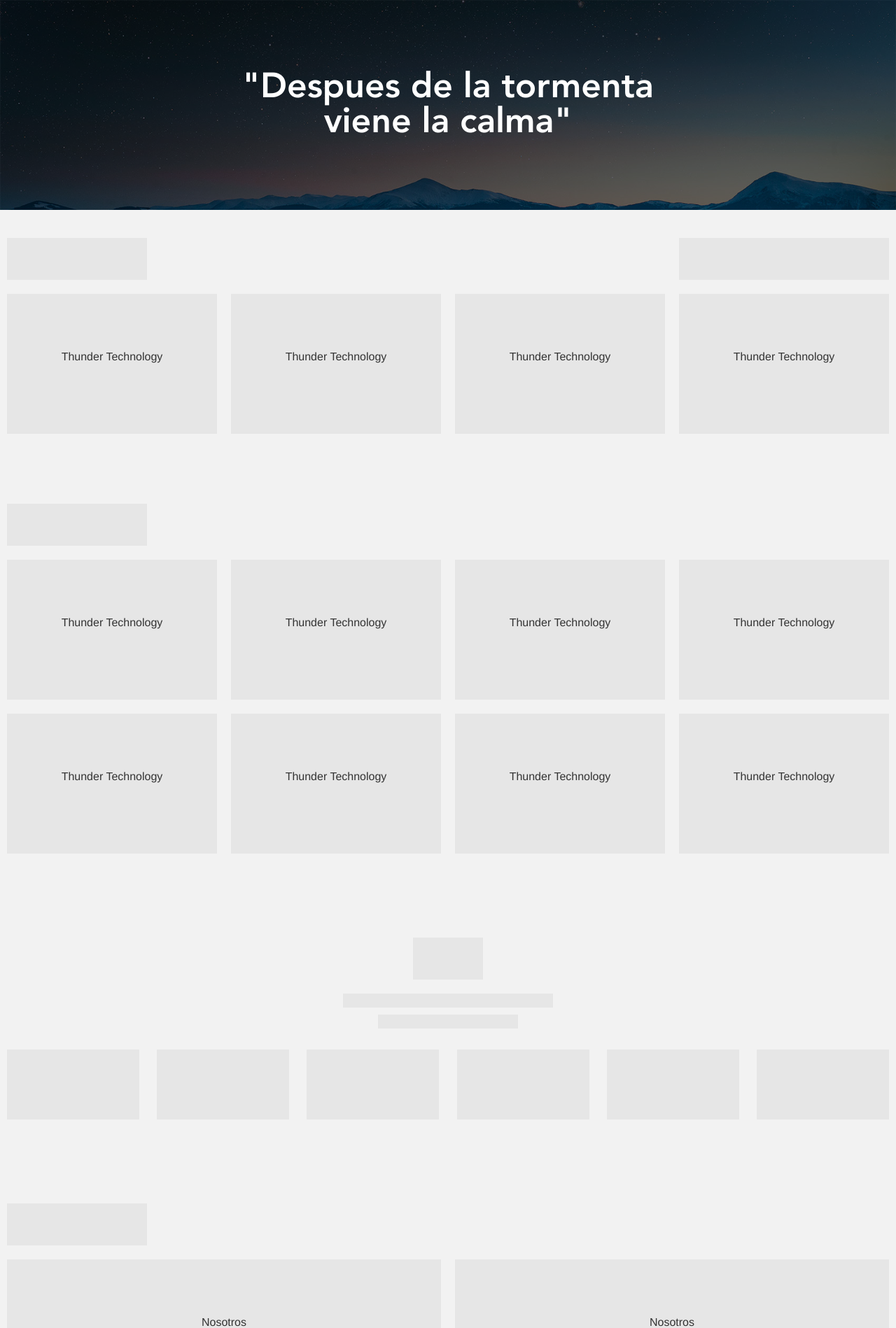
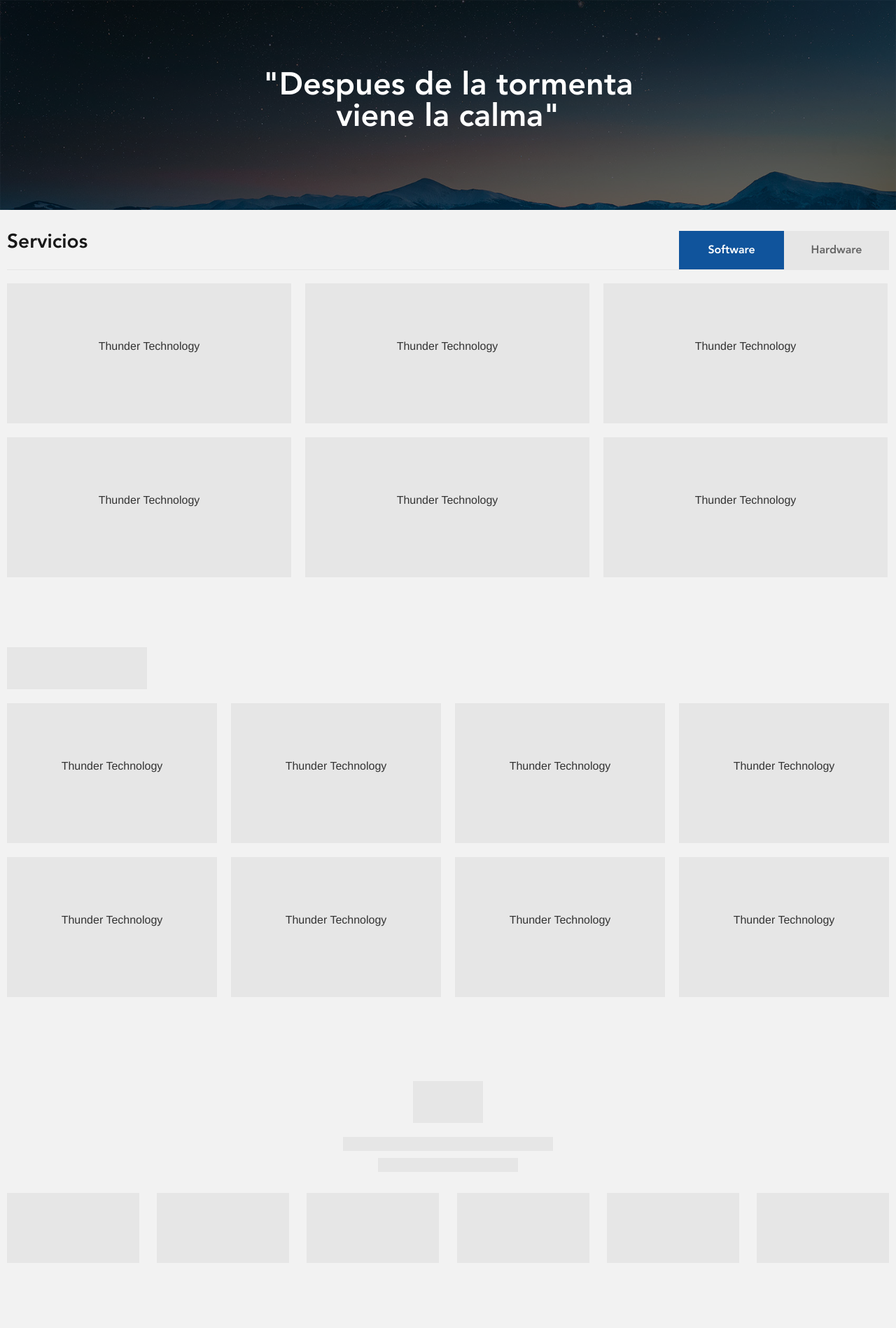
Before and after one commit to JosxLuis/thunder, a PHP site: page / in a window 1280 px wide. Shown: the part 80-1978 px from the top of the page at 70% size. Run offline with PHP 8.4, Linux system fonts and the light colour scheme.

Commit message:
trabjando con la seccion de servicios

```diff
--- a/css/layout.css
+++ b/css/layout.css
@@ -30,7 +30,7 @@
     .he100{height: 100px; line-height: 100px;}
     .he200{height: 200px;line-height: 200px;}
     .he300{height: 300px;line-height: 300px;}
-    .banner p{font-family: helvetica;color:#333; font-size: 1.6em; display: inline-block;vertical-align: middle;line-height: normal;}
+    .banner p{font-family: helvetica;color:#333; font-size: 1.6em; display: inline-block;vertical-align: middle;line-height: normal; text-align: center;}
     .titulo{height: 60px;background: #E6E6E6;}
     .w100{width: 100px;}
     .w200{width: 200px;}
@@ -43,6 +43,7 @@
     .he400{height: 400px;line-height: 400px;}
 
     body{background: #f2f2f2;}
+    h1,h2,h3,h4,h5,h6{font-family: 'avenirHeavy';}
     header{background: #fff; height: 80px; width: 100%;}
     header .logo{width: 200px; height: 56px; margin: 7px auto 0 auto; }
     header .logo a{ display: block; width: 100%; height: 100%;  background: url(../img/logo.svg); background-size: cover;}
@@ -51,33 +52,42 @@
     header .menu a{text-decoration: none;}
     header   i{font-size: 2.5em; }
 
+    /* PAGINA PRINCIPAL */
+
     .slider{width: 100%;min-height: 300px; line-height: 300px; background-color: #656a6e; text-align: center;background-image: url(../img/slider.jpg);background-size: cover;  background-blend-mode: multiply;}
-    .slider .descripcion h4{font-family: 'avenirHeavy';padding-top: 100px; line-height: 1em;font-size: 5em; color: #fff; text-align: center;}
+    .slider .descripcion h4{font-family: 'avenirHeavy';padding-top: 100px; line-height: 1em;font-size: 4.5em; color: #fff; text-align: center;}
 
+    .servicios{min-height: 200px; padding: 30px 0 40px 0;}
+    .servicios .opciones{width: 100%;  height: 55px; border-bottom: 1px solid #e6e6e6;}
+    .servicios .opciones h3{float: left; }
+    .servicios .opciones ul{width: 300px; height: 55px; float: right;}
+    .servicios .opciones ul li{width: 50%; float: left; height: 55px;}
+    .servicios .opciones ul li a{display: block; width: 100%; height: 100%; background: #e6e6e6; text-align: center; text-decoration: none; color: #666; font-family: 'avenirHeavy'; font-size: 1.6em; line-height: 3.5em;}
+    .servicios .opciones ul li.current a{background: #10549c; color: #fff;}
+    .servicios .opciones ul li a:hover{background: #10549c; color: #fff;}
 
 
 
 
     /* Style */
 
-    .servicios{min-height: 200px;padding: 40px 0;text-align: center;}
-    .portafolio{min-height: 200px;padding: 60px 0;text-align: center;}
-    .clientes{min-height: 200px;padding: 60px 0;text-align: center;}
+    .portafolio{min-height: 200px;padding: 60px 0;}
+    .clientes{min-height: 200px;padding: 60px 0;}
     .clientes ul{margin: 0;padding: 0;}
     .clientes ul li{margin: 20px 1%; width: 15%;float: left;}
     .clientes ul li:first-child{margin-left:0;}
     .clientes ul li:last-child{margin-right: 0;}
-    .equipo{min-height: 200px;padding: 40px 0;text-align: center;}
-    .piepag{min-height: 200px;padding: 30px 0;text-align: center;}
-    .derechos{min-height: 50px;padding: 60px 0;text-align: center;}
-    .serv{min-height: 200px;padding: 40px 0;text-align: center;}
-    .paquetes{min-height: 200px;padding: 40px 0;text-align: center;}
-    .comienza{min-height: 50px;padding: 60px 0;text-align: center;}
-    .equipo{min-height: 200px;padding: 40px 0;text-align: center;}
-    .mv{min-height: 200px;padding: 40px 0;text-align: center;}
-    .acerca{min-height: 200px;padding: 40px 0;text-align: center;}
-    .acerca-equipo{min-height: 200px;padding: 40px 0;text-align: center;}
-    .portafolios{min-height: 200px;padding: 40px 0;text-align: center;}
+    .equipo{min-height: 200px;padding: 40px 0;}
+    .piepag{min-height: 200px;padding: 30px 0;}
+    .derechos{min-height: 50px;padding: 60px 0;}
+    .serv{min-height: 200px;padding: 40px 0;}
+    .paquetes{min-height: 200px;padding: 40px 0;}
+    .comienza{min-height: 50px;padding: 60px 0;}
+    .equipo{min-height: 200px;padding: 40px 0;}
+    .mv{min-height: 200px;padding: 40px 0;}
+    .acerca{min-height: 200px;padding: 40px 0;}
+    .acerca-equipo{min-height: 200px;padding: 40px 0;}
+    .portafolios{min-height: 200px;padding: 40px 0;}
     .frase{background: #f2f2f2;}
     .frase .frase{text-align: center; font-size: 1.5em}
 
@@ -145,6 +155,36 @@
     		comment brackets */
 
     @font-face {
+        font-family: 'avenirLight';
+        src: url('fonts/avenir/AvenirLTStd-Light.eot');
+        src: url('fonts/avenir/AvenirLTStd-Light.eot?#iefix') format('embedded-opentype'),
+             url('fonts/avenir/AvenirLTStd-Light.woff') format('woff'),
+             url('fonts/avenir/AvenirLTStd-Light.ttf') format('truetype'),
+             url('fonts/avenir/AvenirLTStd-Light.svg') format('svg');
+        font-weight: normal;
+        font-style: normal;
+    }
+   @font-face {
+        font-family: 'avenirMedium';
+        src: url('fonts/avenir/AvenirLTStd-Medium.eot');
+        src: url('fonts/avenir/AvenirLTStd-Medium.eot?#iefix') format('embedded-opentype'),
+             url('fonts/avenir/AvenirLTStd-Medium.woff') format('woff'),
+             url('fonts/avenir/AvenirLTStd-Medium.ttf') format('truetype'),
+             url('fonts/avenir/AvenirLTStd-Medium.svg') format('svg');
+        font-weight: normal;
+        font-style: normal;
+    }
+    @font-face {
+        font-family: 'avenirBook';
+        src: url('fonts/avenir/AvenirLTStd-Book.eot');
+        src: url('fonts/avenir/AvenirLTStd-Book.eot?#iefix') format('embedded-opentype'),
+             url('fonts/avenir/AvenirLTStd-Book.woff') format('woff'),
+             url('fonts/avenir/AvenirLTStd-Book.ttf') format('truetype'),
+             url('fonts/avenir/AvenirLTStd-Book.svg') format('svg');
+        font-weight: normal;
+        font-style: normal;
+    }
+    @font-face {
         font-family: 'avenirHeavy';
         src: url('fonts/avenir/AvenirLTStd-Heavy.eot');
         src: url('fonts/avenir/AvenirLTStd-Heavy.eot?#iefix') format('embedded-opentype'),
@@ -155,16 +195,15 @@
         font-style: normal;
     }
     @font-face {
-        font-family: 'bebas';
-        src: url('fonts/bebas/BEBAS-webfont.eot');
-        src: url('fonts/bebas/BEBAS-webfont.eot?#iefix') format('embedded-opentype'),
-             url('fonts/bebas/BEBAS-webfont.woff') format('woff'),
-             url('fonts/bebas/BEBAS-webfont.ttf') format('truetype'),
-             url('fonts/bebas/BEBAS-webfont.svg') format('svg');
+        font-family: 'avenirBlack';
+        src: url('fonts/avenir/AvenirLTStd-Black.eot');
+        src: url('fonts/avenir/AvenirLTStd-Black.eot?#iefix') format('embedded-opentype'),
+             url('fonts/avenir/AvenirLTStd-Black.woff') format('woff'),
+             url('fonts/avenir/AvenirLTStd-Black.ttf') format('truetype'),
+             url('fonts/avenir/AvenirLTStd-Black.svg') format('svg');
         font-weight: normal;
         font-style: normal;
     }
-
     @font-face {
         font-family: 'custom';
         src:url('fonts/custom/icomoon.eot?-f1ilph');
--- a/index.html
+++ b/index.html
@@ -34,37 +34,43 @@
 	</div>
 	<div class="servicios">
 		<div class="container">
-			<div class="twelve columns">
-				<div class="titulo w200">
-					<div class="text w1">
-
-					</div>
+			<div class="sixteen columns">
+				<div class="opciones">
+					<h3>Servicios</h3>
+					<ul>
+						<li class="current"><a href="javascript:;">Software</a></li>
+						<li><a href="javascript:;">Hardware</a></li>
+					</ul>
 				</div>
 			</div>
-			<div class="four columns">
-				<div class="titulo w300">
-					<div class="text w1">
 
-					</div>
-				</div>
-			</div>
-			<div class="row"></div>
-			<div class="four columns">
+			<div class="one-third column">
 				<div class="banner he200">
 					<p>Thunder Technology</p>
 				</div>
 			</div>
-			<div class="four columns">
+			<div class="one-third column">
 				<div class="banner he200">
 					<p>Thunder Technology</p>
 				</div>
 			</div>
-			<div class="four columns">
+			<div class="one-third column">
 				<div class="banner he200">
 					<p>Thunder Technology</p>
 				</div>
 			</div>
-			<div class="four columns">
+			<div class="row"></div>
+			<div class="one-third column">
+				<div class="banner he200">
+					<p>Thunder Technology</p>
+				</div>
+			</div>
+			<div class="one-third column">
+				<div class="banner he200">
+					<p>Thunder Technology</p>
+				</div>
+			</div>
+			<div class="one-third column">
 				<div class="banner he200">
 					<p>Thunder Technology</p>
 				</div>
```
